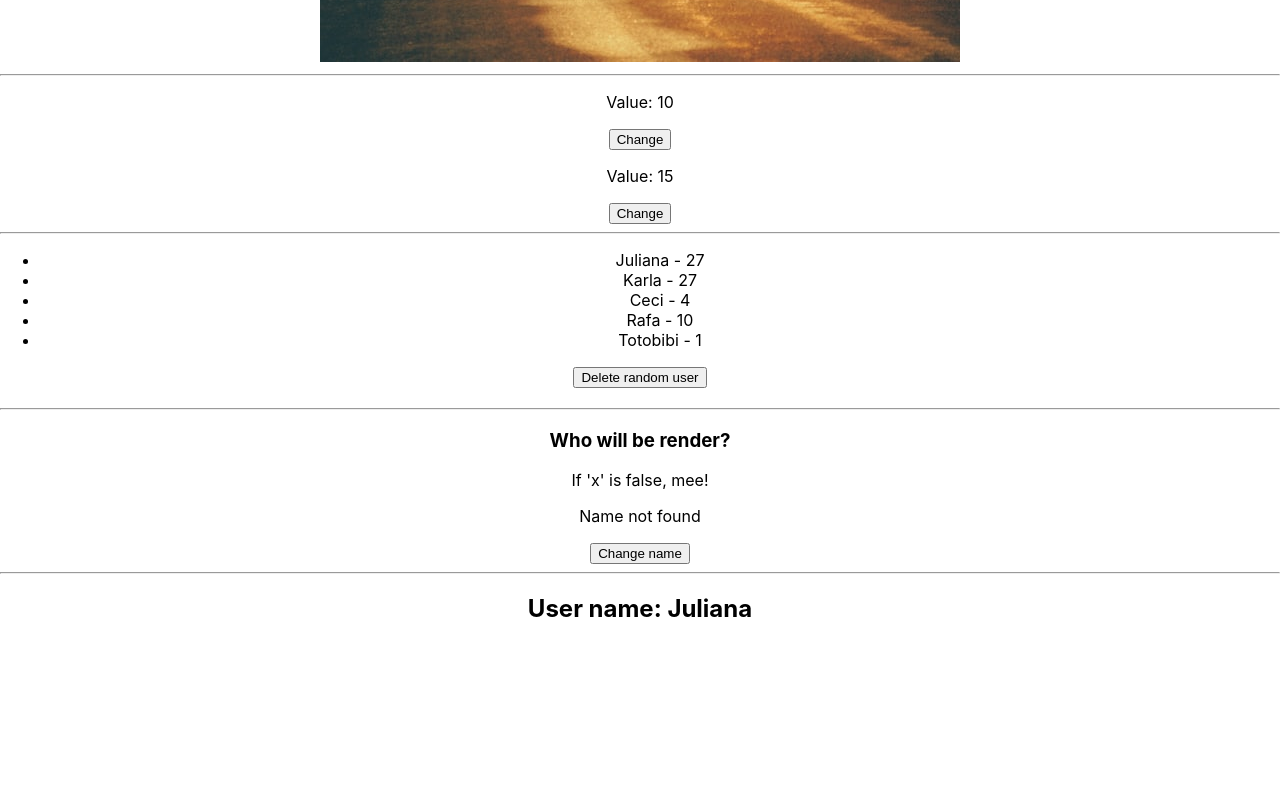
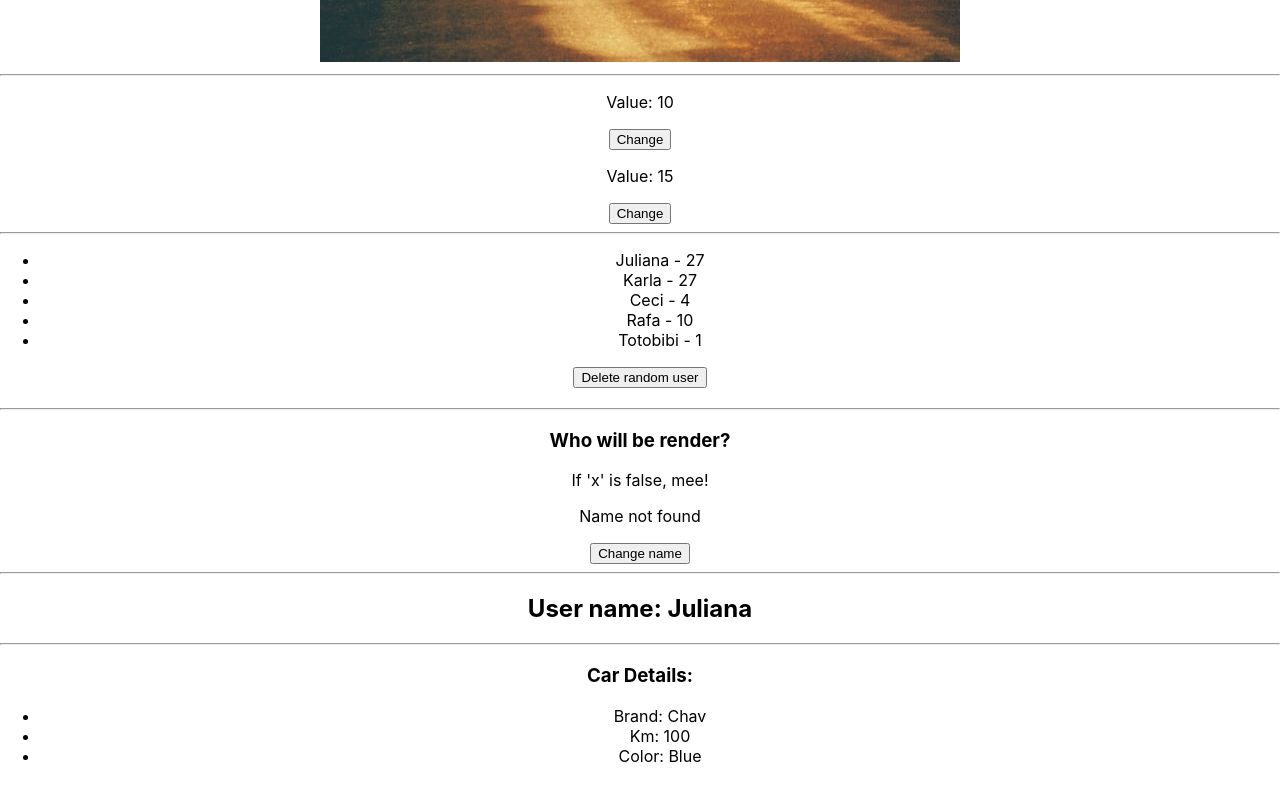
Before and after one commit to WeltonAM/React_HoraDeCodar, a React (Create React App) app in the folder 02_advancing/: page / in a window 1280 px wide. Shown: the part 434-1234 px from the top of the page. Before the commit the page ends 1157 px from the top, so only its background shows below. Built offline with nearby package versions, Linux system fonts and the light colour scheme.

Commit message:
Destructuring props

```diff
--- a/02_advancing/src/App.js
+++ b/02_advancing/src/App.js
@@ -1,6 +1,7 @@
 import './App.css';
 
 import CountryPhoto from './assets/img/pic1.jpg'
+import CarDetails from './components/CarDetails';
 import ConditionalRender from './components/ConditionalRender';
 import ListRender from './components/ListRender';
 import ManageData from './components/ManageData';
@@ -22,7 +23,9 @@ function App() {
 
       <ConditionalRender />
 
-      <ShowUserName name="Juliana" age="27" />
+      <ShowUserName name="Juliana" />
+
+      <CarDetails brand="Chav" km={100.000} color="Blue" />
 
     </div>
   );
--- /dev/null
+++ b/02_advancing/src/components/CarDetails.js
@@ -0,0 +1,18 @@
+import React from 'react'
+
+const CarDetails = ({ brand, km, color }) => {
+    return (
+        <div>
+            <hr />
+            <h3> Car Details: </h3>
+
+            <ul>
+                <li>Brand: {brand}</li>
+                <li>Km: {km}</li>
+                <li>Color: {color}</li>
+            </ul>
+        </div>
+    )
+}
+
+export default CarDetails
--- a/02_advancing/src/components/ShowUserName.js
+++ b/02_advancing/src/components/ShowUserName.js
@@ -1,5 +1,3 @@
-import React from 'react'
-
 const ShowUserName = (props) => {
   return (
     <div>
```
